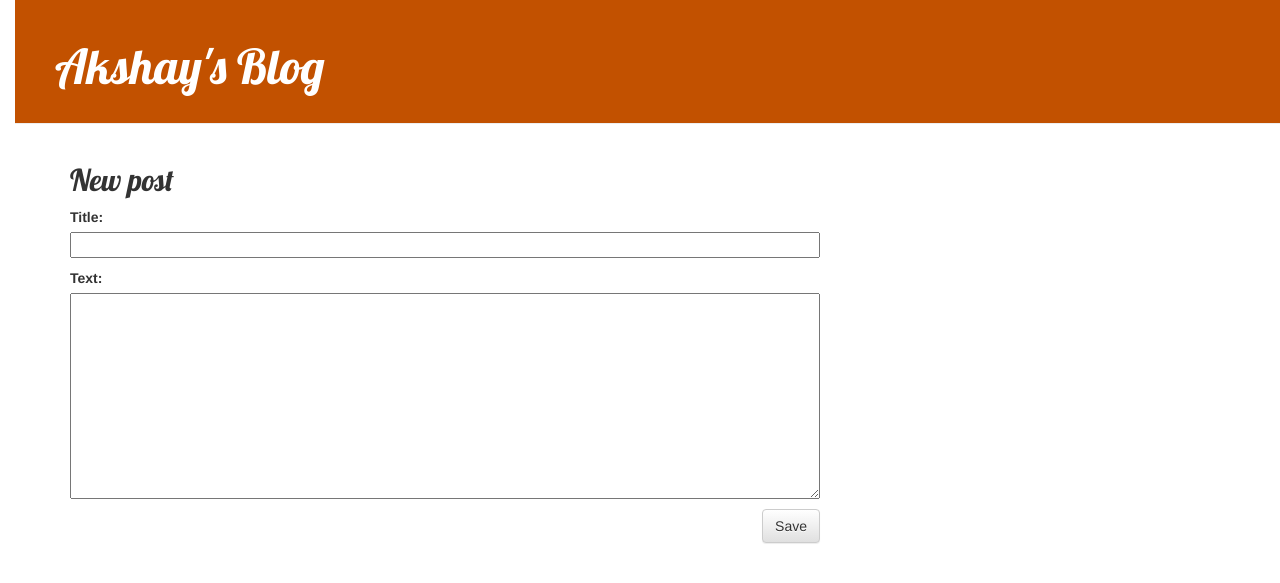
After one commit to AkshayMalviya/django-blog, a Django app: page /post/new in a window 1280 px wide. The commit adds this page. Shown: the top 583 px of the page. Run offline with Django 3.2, Linux system fonts and the light colour scheme; some libraries are stand-ins or nearby versions.

Commit message:
Added views to create/edit blog post inside the site

```diff
--- /dev/null
+++ b/BlogApp/forms.py
@@ -0,0 +1,9 @@
+from django import forms
+
+from .models import Post
+
+class PostForm(forms.ModelForm):
+
+    class Meta:
+        model = Post
+        fields = ('title', 'text',)
--- a/BlogApp/templates/blog/base.html
+++ b/BlogApp/templates/blog/base.html
@@ -9,6 +9,9 @@
     </head>
     <body>
     <div class="page-header">
+        {% if user.is_authenticated %}
+            <a href="{% url 'post_new' %}" class="top-menu"><span class="glyphicon glyphicon-plus"></span></a>
+        {% endif %}
         <h1><a href="/">Akshay's Blog</a></h1>
     </div>
     <div class="content container">
--- a/BlogApp/templates/blog/post_detail.html
+++ b/BlogApp/templates/blog/post_detail.html
@@ -7,6 +7,10 @@
                 {{ post.published_date }}
             </div>
         {% endif %}
+        {% if user.is_authenticated %}
+     		<a class="btn btn-default" href="{% url 'post_edit' pk=post.pk %}"><span class="glyphicon glyphicon-pencil"></span></a>
+		{% endif %}
+        </span></a>
         <h2>{{ post.title }}</h2>
         <p>{{ post.text|linebreaksbr }}</p>
     </div>
--- /dev/null
+++ b/BlogApp/templates/blog/post_edit.html
@@ -0,0 +1,9 @@
+{% extends 'blog/base.html' %}
+
+{% block content %}
+    <h2>New post</h2>
+    <form method="POST" class="post-form">{% csrf_token %}
+        {{ form.as_p }}
+        <button type="submit" class="save btn btn-default">Save</button>
+    </form>
+{% endblock %}
--- a/BlogApp/urls.py
+++ b/BlogApp/urls.py
@@ -4,4 +4,6 @@ from . import views
 urlpatterns = [
     path('', views.post_list, name='post_list'),
     path('post/<int:pk>/', views.post_detail, name='post_detail'),
+    path('post/new', views.post_new, name='post_new'),
+    path('post/<int:pk>/edit/', views.post_edit, name='post_edit'),
 ]
--- a/BlogApp/views.py
+++ b/BlogApp/views.py
@@ -2,6 +2,8 @@ from django.shortcuts import render
 from django.utils import timezone
 from .models import Post
 from django.shortcuts import render, get_object_or_404
+from .forms import PostForm
+from django.shortcuts import redirect
 
 def post_list(request):
     posts = Post.objects.filter(published_date__lte=timezone.now()).order_by('published_date')
@@ -10,3 +12,30 @@ def post_list(request):
 def post_detail(request, pk):
     post = get_object_or_404(Post, pk=pk)
     return render(request, 'blog/post_detail.html', {'post': post})
+
+def post_new(request):
+    if request.method == "POST":
+        form = PostForm(request.POST)
+        if form.is_valid():
+            post = form.save(commit=False)
+            post.author = request.user
+            post.published_date = timezone.now()
+            post.save()
+            return redirect('post_detail', pk=post.pk)
+    else:
+        form = PostForm()
+    return render(request, 'blog/post_edit.html', {'form': form})
+
+def post_edit(request, pk):
+    post = get_object_or_404(Post, pk=pk)
+    if request.method == "POST":
+        form = PostForm(request.POST, instance=post)
+        if form.is_valid():
+            post = form.save(commit=False)
+            post.author = request.user
+            post.published_date = timezone.now()
+            post.save()
+            return redirect('post_detail', pk=post.pk)
+    else:
+        form = PostForm(instance=post)
+    return render(request, 'blog/post_edit.html', {'form': form})
```
